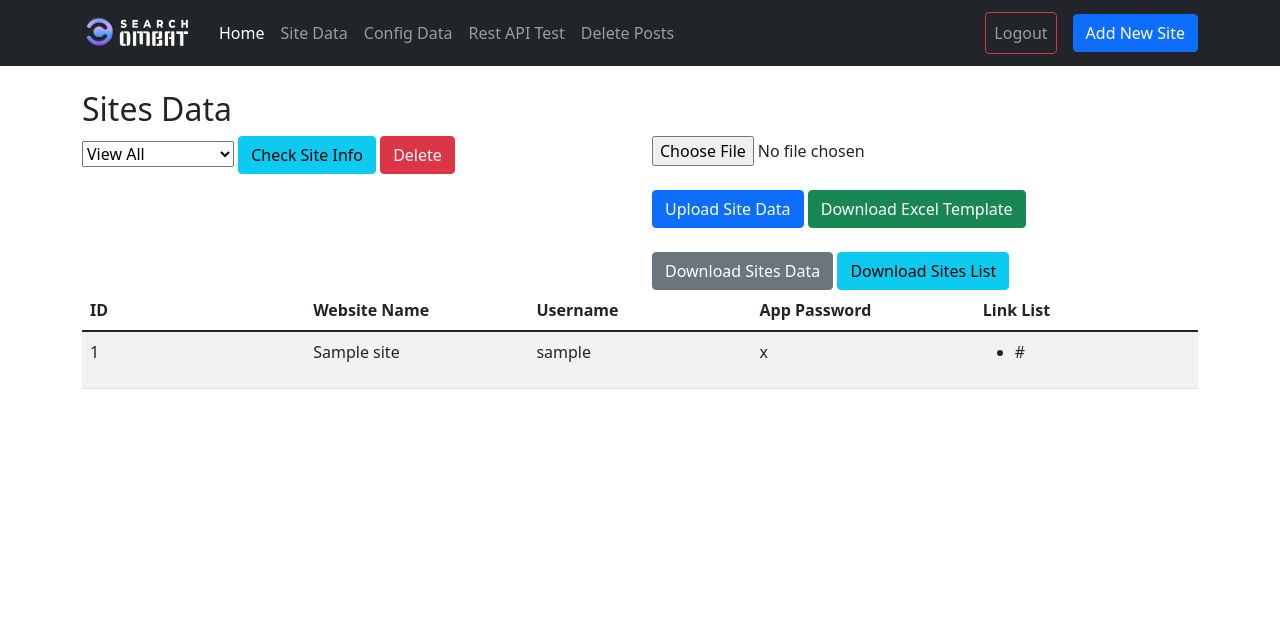
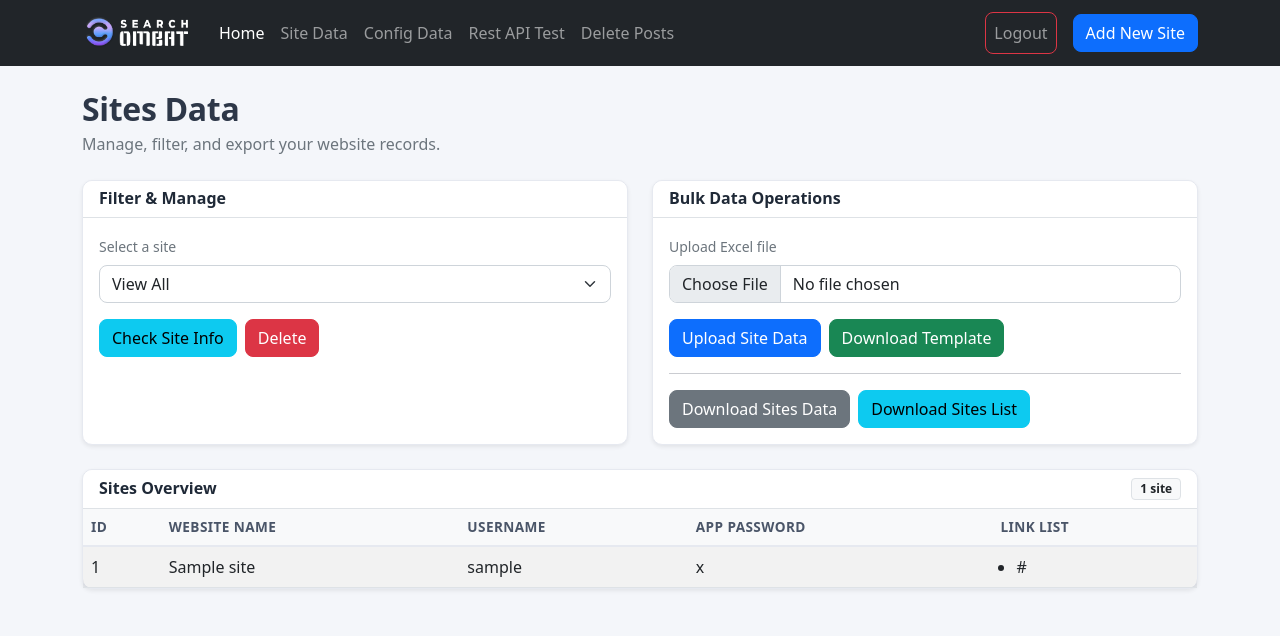
Before and after one commit to samiulhuda360/flask_with_socketio, a Flask app: template templates/site_manager.html in a window 1280 px wide. Shown: the top 636 px of the page. Run offline with Flask 3, Linux system fonts and the light colour scheme; the template is opened without the code that fills it: most values are stand-ins (such as "Sample title", 1, 10 or a date in 2020).

Commit message:
Polish site-manager layout with card-based UI
Wrap filter/upload sections in Bootstrap cards, align download buttons
into a single action strip, add subtle page background, improve table
header styling, and give the empty state a soft dashed container.
No functional changes — all routes, form names, and IDs preserved.

```diff
--- a/static/custom-css.css
+++ b/static/custom-css.css
@@ -1,43 +1,96 @@
+/* ---------- Page shell ---------- */
+body {
+    background-color: #f4f6fa;
+    color: #2d3748;
+}
+
 .no-padding {
     padding-left: 0 !important;
     padding-right: 0 !important;
 }
+
 .fake-scroll {
     overflow-x: auto;
     overflow-y: hidden;
     height: 40px;
 }
+
 #fakeContent {
-    height: 1px;
     height: 1px;
 }
 
-.table th, .table td {
-  min-width: 50px;
-  max-width: 100px;
-  overflow: hidden;  /* or auto if you want to make it scrollable */
-  text-overflow: ellipsis;
+/* ---------- Headings ---------- */
+.page-header h2 {
+    font-weight: 600;
+    letter-spacing: -0.01em;
 }
 
+/* ---------- Cards ---------- */
+.card {
+    border: 1px solid #e6e9f0;
+    border-radius: 10px;
+}
+
+.card-header {
+    border-top-left-radius: 10px !important;
+    border-top-right-radius: 10px !important;
+}
+
+.card-header h5 {
+    font-weight: 600;
+    font-size: 1rem;
+    color: #1f2937;
+}
+
+/* ---------- Tables ---------- */
 .table {
-  table-layout: fixed;
+    margin-bottom: 0;
 }
+
+.table thead th {
+    font-weight: 600;
+    font-size: 0.85rem;
+    text-transform: uppercase;
+    letter-spacing: 0.03em;
+    color: #4a5568;
+    border-bottom: 2px solid #e6e9f0;
+}
+
+.table td, .table th {
+    vertical-align: middle;
+}
+
+.table td ul li {
+    word-break: break-all;
+}
+
+/* ---------- Form controls ---------- */
+.form-select, .form-control {
+    border-radius: 8px;
+}
+
 select.form-control {
-    appearance: auto;     /* For modern browsers */
-    -webkit-appearance: menulist;  /* For older Webkit browsers */
-    -moz-appearance: menulist;     /* For Firefox */
+    appearance: auto;
+    -webkit-appearance: menulist;
+    -moz-appearance: menulist;
     background-color: #fff;
     background-image: none;
     border: 1px solid #ced4da;
     color: #495057;
-    padding-right: 1rem;  /* Adjust as needed */
+    padding-right: 1rem;
 }
 
+/* ---------- Buttons ---------- */
+.btn {
+    border-radius: 8px;
+    font-weight: 500;
+}
+
+/* ---------- Alerts / flash ---------- */
 .alert {
-    padding: 10px;
-    border-radius: 5px;
+    padding: 12px 16px;
+    border-radius: 8px;
     margin: 10px 0;
-    text-align: center;
 }
 
 .alert-success {
@@ -51,3 +104,11 @@ select.form-control {
     color: #721c24;
     border: 1px solid #f5c6cb;
 }
+
+/* ---------- Empty state ---------- */
+.empty-state {
+    padding: 40px 20px;
+    background-color: #fff;
+    border: 1px dashed #d1d9e6;
+    border-radius: 10px;
+}
--- a/templates/site_manager.html
+++ b/templates/site_manager.html
@@ -51,44 +51,78 @@
         </div>
     </nav>
 
-    <div class="container mt-4">
-        <h2>Sites Data</h2>
+    <div class="container mt-4 pb-5">
+        <div class="page-header mb-4">
+            <h2 class="mb-1">Sites Data</h2>
+            <p class="text-muted mb-0">Manage, filter, and export your website records.</p>
+        </div>
+
         {% if no_sites %}
-            <p class="text-warning">No sites available. Please add a new site using the "Add New Site" button above.</p>
+            <div class="alert alert-warning">
+                No sites available. Please add a new site using the <strong>"Add New Site"</strong> button above.
+            </div>
         {% else %}
-            <div class="row">
-                <!-- Left Form -->
+            <div class="row g-4">
+                <!-- Left Card: Filter & Manage -->
                 <div class="col-md-6">
+                    <div class="card shadow-sm h-100">
+                        <div class="card-header bg-white border-bottom">
+                            <h5 class="mb-0">Filter &amp; Manage</h5>
+                        </div>
+                        <div class="card-body">
                             <form method="get" action="/site-manager">
-                        <select name="sitename_filter" id="siteDropdown">
+                                <label for="siteDropdown" class="form-label text-muted small">Select a site</label>
+                                <select name="sitename_filter" id="siteDropdown" class="form-select mb-3">
                                     <option value="all">View All</option>
                                     {% for name in all_sitenames %}
                                     <option value="{{ name }}" {% if name == request.args.get('sitename_filter') %}selected{% endif %}>{{ name }}</option>
                                     {% endfor %}
                                 </select>
+                                <div class="d-flex flex-wrap gap-2">
                                     <input type="submit" value="Check Site Info" class="btn btn-info">
                                     <button type="button" id="deleteButton" class="btn btn-danger">Delete</button>
+                                </div>
                             </form>
                         </div>
+                    </div>
+                </div>
 
-                <!-- Right Form -->
+                <!-- Right Card: Bulk Operations -->
                 <div class="col-md-6">
+                    <div class="card shadow-sm h-100">
+                        <div class="card-header bg-white border-bottom">
+                            <h5 class="mb-0">Bulk Data Operations</h5>
+                        </div>
+                        <div class="card-body d-flex flex-column">
                             <form action="/upload-excel" method="POST" enctype="multipart/form-data">
-                        <input type="file" name="excel_data" class="mb-4">
-                        <br>
+                                <label for="uploadExcel" class="form-label text-muted small">Upload Excel file</label>
+                                <input type="file" name="excel_data" id="uploadExcel" class="form-control mb-3">
+                                <div class="d-flex flex-wrap gap-2">
                                     <input type="submit" value="Upload Site Data" class="btn btn-primary">
-                        <a href="/download_excel_template" class="btn btn-success">Download Excel Template</a>
+                                    <a href="/download_excel_template" class="btn btn-success">Download Template</a>
+                                </div>
                             </form>
-                    <a href="/download-excel-alldata" class="btn btn-secondary mt-4">Download Sites Data</a>
-                    <a href="/download-excel-sites" class="btn btn-info mt-4">Download Sites List</a>
+                            <hr class="my-3">
+                            <div class="d-flex flex-wrap gap-2">
+                                <a href="/download-excel-alldata" class="btn btn-secondary">Download Sites Data</a>
+                                <a href="/download-excel-sites" class="btn btn-info">Download Sites List</a>
+                            </div>
+                        </div>
+                    </div>
                 </div>
             </div>
         {% endif %}
 
         <!-- Table for displaying sites data -->
         {% if filtered_sites %}
-            <table class="table table-striped">
-                <thead>
+            <div class="card shadow-sm mt-4">
+                <div class="card-header bg-white border-bottom d-flex justify-content-between align-items-center">
+                    <h5 class="mb-0">Sites Overview</h5>
+                    <span class="badge bg-light text-dark border">{{ filtered_sites|length }} site{{ '' if filtered_sites|length == 1 else 's' }}</span>
+                </div>
+                <div class="table-responsive">
+                    <table class="table table-striped table-hover align-middle mb-0">
+                        <thead class="table-light">
                             <tr>
                                 <th>ID</th>
                                 <th>Website Name</th>
@@ -105,7 +139,7 @@
                                 <td>{{ site.username }}</td>
                                 <td>{{ site.app_password }}</td>
                                 <td>
-                            <ul>
+                                    <ul class="mb-0 ps-3">
                                         {% for link in site.links %}
                                         <li>{{ link }}</li>
                                         {% endfor %}
@@ -115,8 +149,12 @@
                             {% endfor %}
                         </tbody>
                     </table>
+                </div>
+            </div>
         {% else %}
-            <p class="text-muted">Click View All or Select any Website to see the details</p>
+            <div class="empty-state text-center mt-5">
+                <p class="text-muted mb-0">Click <strong>View All</strong> or select a website to see the details.</p>
+            </div>
         {% endif %}
     </div>
 
```
Lines whose indentation alone changed are shown as unchanged.
